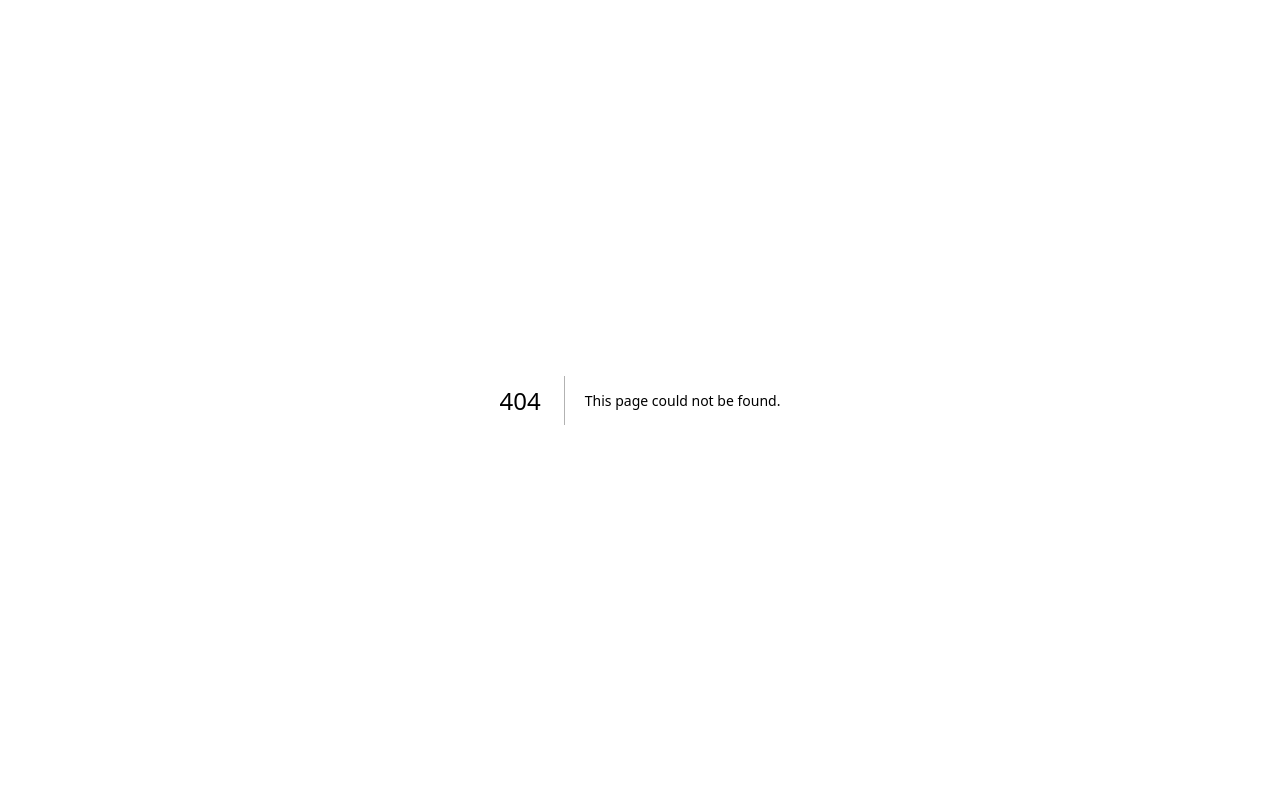
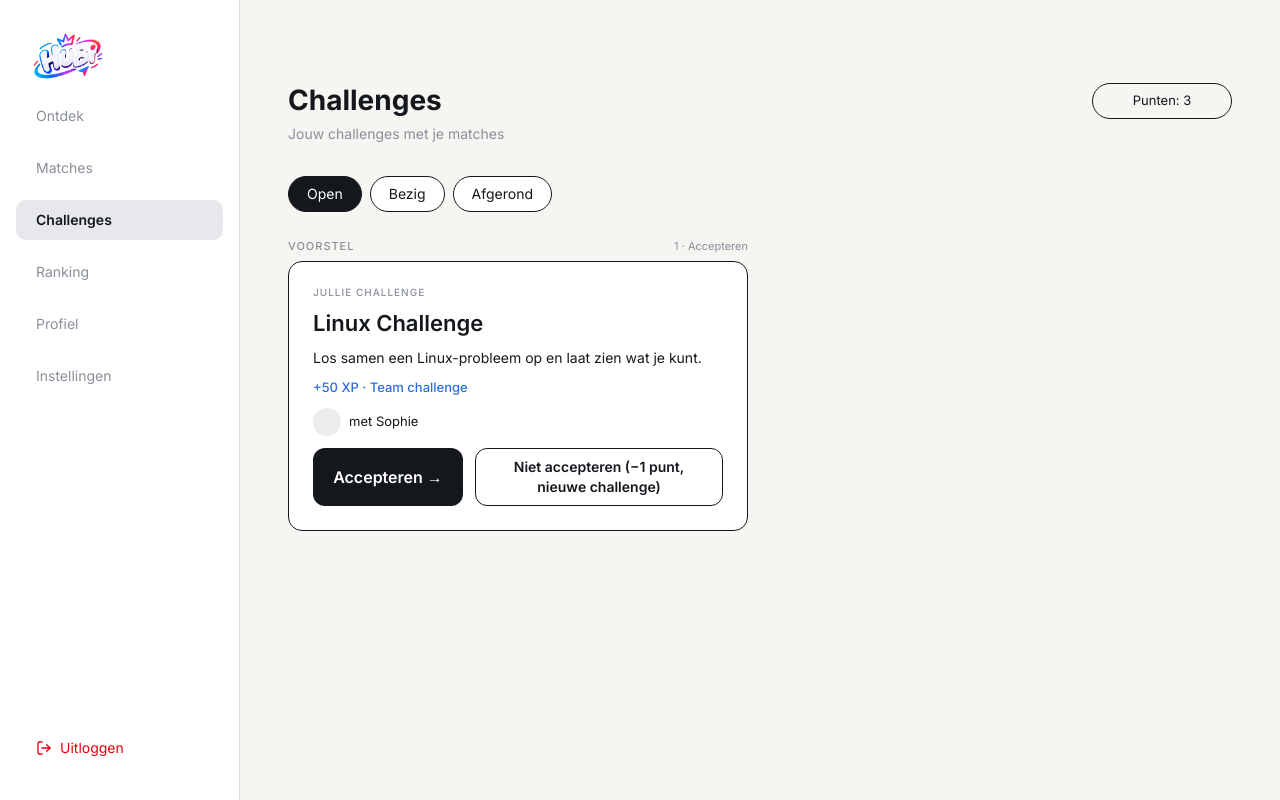
Before and after one commit to Tarikezfzafi/de-hu-monsters, a Next.js app: page /challenges/voorbeeld in a window 1280 px wide. Before the commit this address had no page. Built offline with nearby package versions, Linux system fonts and the light colour scheme.

Commit message:
Voeg een voorbeeldpagina toe voor het challenge scherm

```diff
--- /dev/null
+++ b/app/(app)/challenges/voorbeeld/page.tsx
@@ -0,0 +1,28 @@
+import type { Metadata } from "next";
+import { ChallengesKop } from "@/features/challenges/components/ChallengesKop";
+import { ChallengesOverzicht } from "@/features/challenges/components/ChallengesOverzicht";
+import type { ChallengeVoorstel } from "@/features/challenges/types";
+
+export const metadata: Metadata = {
+  title: "Challenges voorbeeld | HUBi",
+};
+
+// Voorbeeld met nepgegevens, voor het bekijken en testen van het scherm zonder backend
+const voorstel: ChallengeVoorstel = {
+  id: "voorbeeld",
+  titel: "Linux Challenge",
+  beschrijving: "Los samen een Linux-probleem op en laat zien wat je kunt.",
+  xp: 50,
+  partner: "Sophie",
+};
+
+export default function ChallengesVoorbeeldPage() {
+  return (
+    <main className="min-w-0 flex-1 px-5 pt-[41px] pb-10 lg:px-12 lg:pt-[83px]">
+      <div className="mx-auto flex max-w-[1104px] flex-col gap-3 lg:gap-[34px]">
+        <ChallengesKop punten={3} />
+        <ChallengesOverzicht voorstel={voorstel} />
+      </div>
+    </main>
+  );
+}
```
